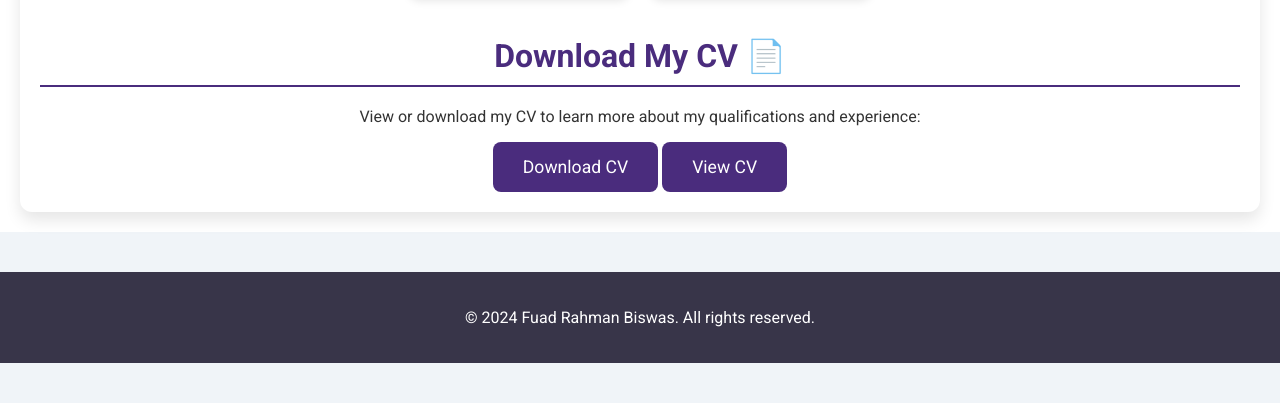
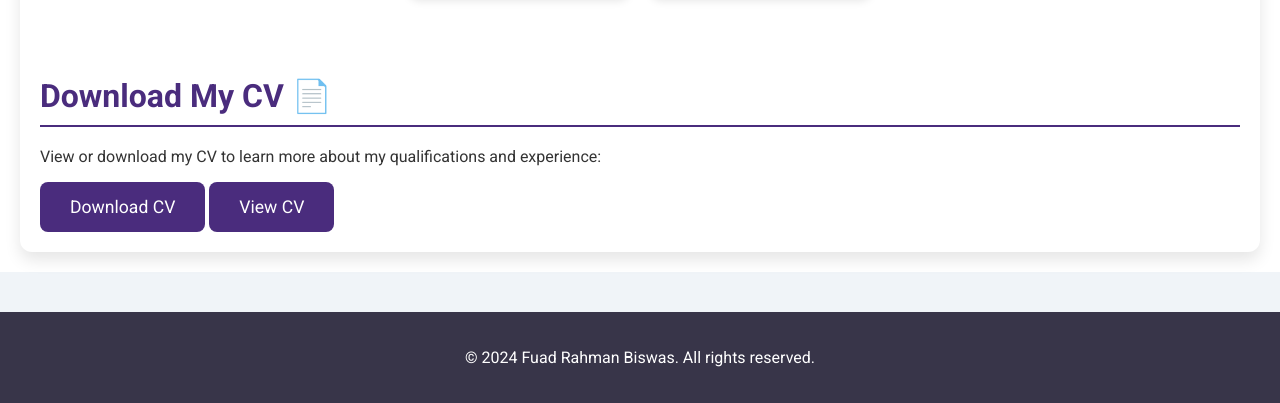
Before and after one commit to fuad-rahman-biswas/fuad-rahman-biswas.github.io, a plain HTML site: page skills.html in a window 1280 px wide. Shown: the part 1078-1481 px from the top of the page. Before the commit the page ends 1441 px from the top, so only its background shows below. Drawn offline with Linux system fonts and the light colour scheme.

Commit message:
Update skills.html

```diff
--- a/skills.html
+++ b/skills.html
@@ -157,8 +157,8 @@
         }
 
         .cv-section {
-            margin-top: 40px;
-            text-align: center;
+            margin-top: 80px;
+            text-align: left;
         }
 
         .cv-section a {
```
